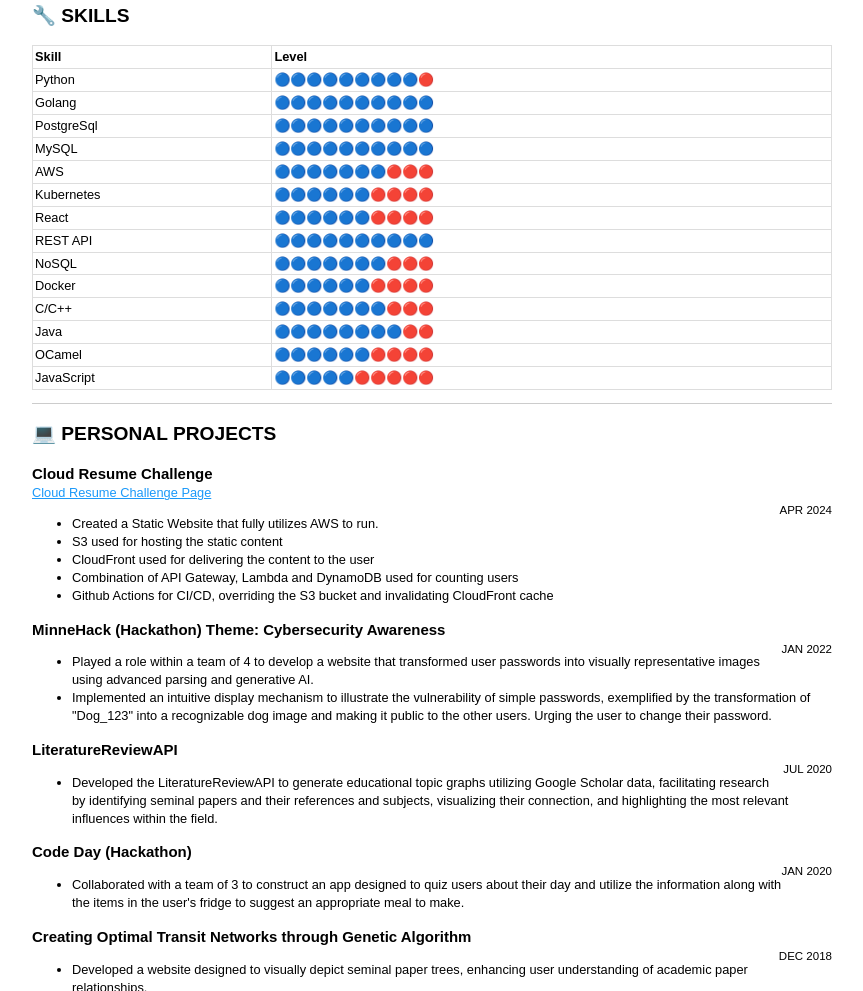
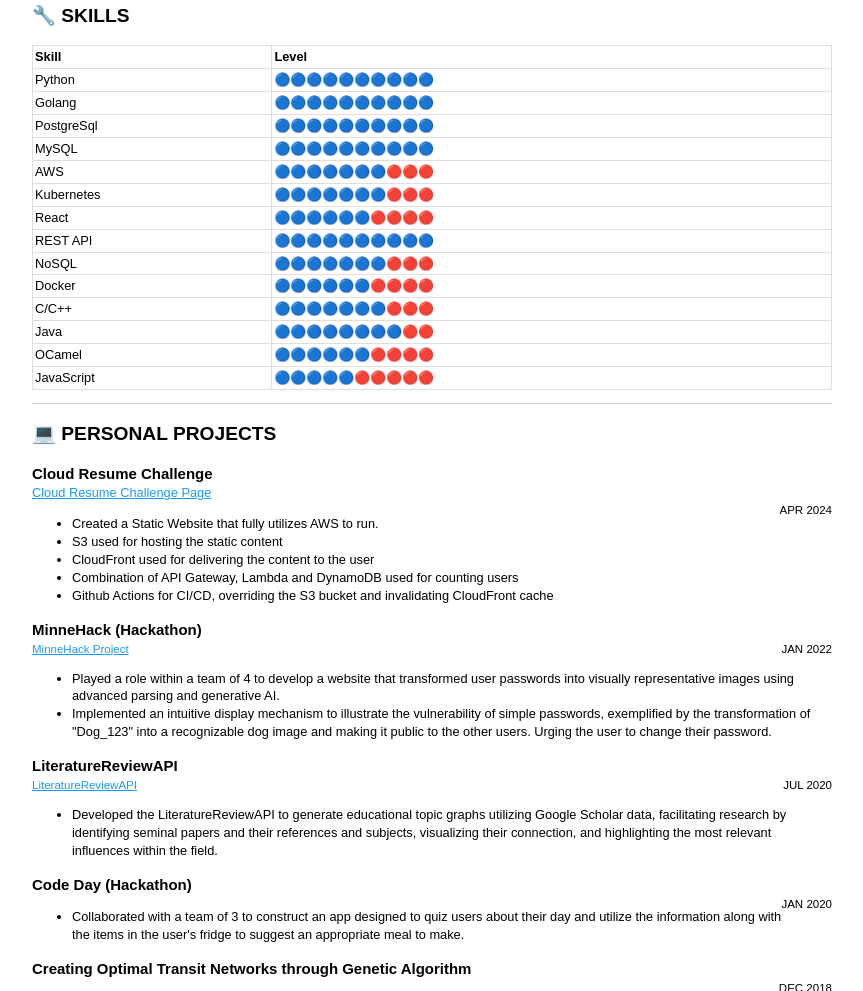
Before and after one commit to jovanpet/Cloud-Resume-Challenge, a plain HTML site: page index.html in a window 1280 px wide. Shown: the part 1486-2477 px from the top of the page, without its empty margins (208-1071 px from the left). Drawn offline with Linux system fonts and the light colour scheme; no server answers.

Commit message:
Content update

```diff
--- a/index.html
+++ b/index.html
@@ -71,7 +71,7 @@
                                 2022</span>
                         </div>
                         <p class="description"><b>Awards:</b> Dean's List (all 4 years of studying), Graduated With
-                            Distinction, International Student Academic Scholarship Recipient
+                            Distinction, ISSS Scholarship Recipient
                         </p>
                     </section>
                     <section class="project">
@@ -224,8 +224,10 @@
                         </ul>
                     </section>
                     <section class="project">
-                        <h3 class="title">MinneHack (Hackathon) Theme: Cybersecurity Awareness</h3>
-                        <div class="meta"><span class="date">JAN 2022 </span>
+                        <h3 class="title">MinneHack (Hackathon)</h3>
+                        <div class="meta"><span class="field"><a
+                                    href="https://github.com/jovanpet/minnehack22">MinneHack Project</a></span><span
+                                class="date">JAN 2022 </span>
                         </div>
                         <ul>
                             <li>Played a role within a team of 4 to develop a website that transformed user passwords
@@ -238,6 +240,8 @@
                     <section class="project">
                         <h3 class="title">LiteratureReviewAPI</h3>
                         <div class="meta">
+                            <span class="field"><a
+                                    href="https://chonger878.github.io/LiteratureReviewAPI/search/">LiteratureReviewAPI</a></span>
                             <span class="date">JUL 2020</span>
                         </div>
                         <ul>
@@ -339,7 +343,7 @@
 </body>
 
 <script>
-    var skills = [["Python", 9], ["Golang", 10], ["PostgreSql", 10], ["MySQL", 10], ["AWS", 7], ["Kubernetes", 6], ["React", 6], ["REST API", 10], ["NoSQL", 7], ["Docker", 6], ["C/C++", 7], ["Java", 8], ["OCamel", 6], ["JavaScript", 5]]
+    var skills = [["Python", 10], ["Golang", 10], ["PostgreSql", 10], ["MySQL", 10], ["AWS", 7], ["Kubernetes", 7], ["React", 6], ["REST API", 10], ["NoSQL", 7], ["Docker", 6], ["C/C++", 7], ["Java", 8], ["OCamel", 6], ["JavaScript", 5]]
 
     skills.forEach(addSkills)
 
```
